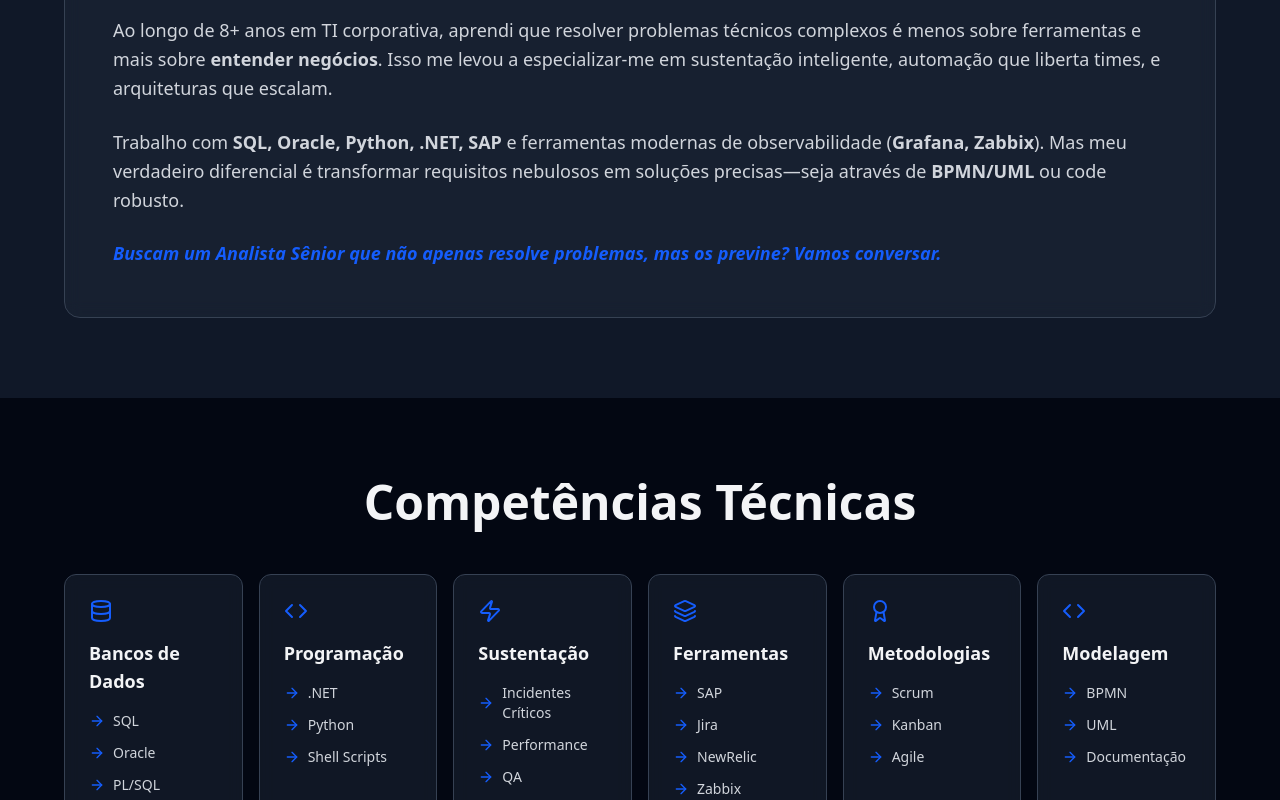
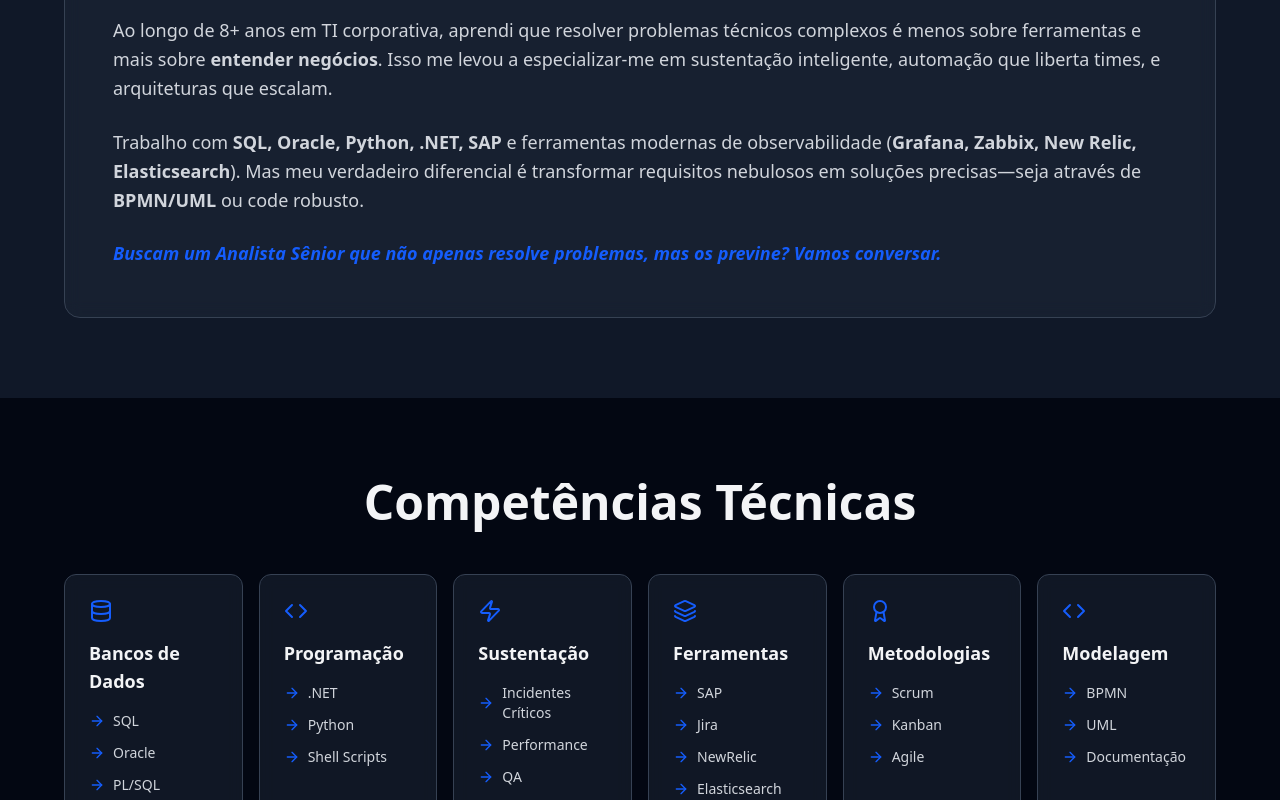
Before and after one commit to llopes0610/meu-portfolio, a React (Vite) app: page / in a window 1280 px wide. Shown: the part 880-1680 px from the top of the page. Built offline with nearby package versions, Linux system fonts and the light colour scheme.

Commit message:
Modificando o About

```diff
--- a/src/Portfolio.jsx
+++ b/src/Portfolio.jsx
@@ -33,7 +33,7 @@
     { icon: <Database className="w-6 h-6" />, title: 'Bancos de Dados', items: ['SQL', 'Oracle', 'PL/SQL'] },
     { icon: <Code className="w-6 h-6" />, title: 'Programação', items: ['.NET', 'Python', 'Shell Scripts'] },
     { icon: <Zap className="w-6 h-6" />, title: 'Sustentação', items: ['Incidentes Críticos', 'Performance', 'QA'] },
-    { icon: <Layers className="w-6 h-6" />, title: 'Ferramentas', items: ['SAP', 'Jira', 'NewRelic', 'Zabbix', 'Grafana', 'Zendesk'] },
+    { icon: <Layers className="w-6 h-6" />, title: 'Ferramentas', items: ['SAP', 'Jira', 'NewRelic', 'Elasticsearch', 'Grafana', 'Zendesk'] },
     { icon: <Award className="w-6 h-6" />, title: 'Metodologias', items: ['Scrum', 'Kanban', 'Agile'] },
     { icon: <Code className="w-6 h-6" />, title: 'Modelagem', items: ['BPMN', 'UML', 'Documentação'] },
   ];
@@ -281,7 +281,7 @@
             </p>
 
             <p className={`text-lg leading-relaxed mb-6 ${isDark ? 'text-gray-300' : 'text-gray-700'}`}>
-              Trabalho com <strong>SQL, Oracle, Python, .NET, SAP</strong> e ferramentas modernas de observabilidade (<strong>Grafana, Zabbix</strong>). Mas meu verdadeiro diferencial é transformar requisitos nebulosos em soluções precisas—seja através de <strong>BPMN/UML</strong> ou code robusto.
+              Trabalho com <strong>SQL, Oracle, Python, .NET, SAP</strong> e ferramentas modernas de observabilidade (<strong>Grafana, Zabbix, New Relic, Elasticsearch</strong>). Mas meu verdadeiro diferencial é transformar requisitos nebulosos em soluções precisas—seja através de <strong>BPMN/UML</strong> ou code robusto.
             </p>
 
             <p className={`text-lg leading-relaxed italic font-semibold text-blue-600 ${isDark ? 'text-blue-400' : 'text-blue-600'}`}>
```
